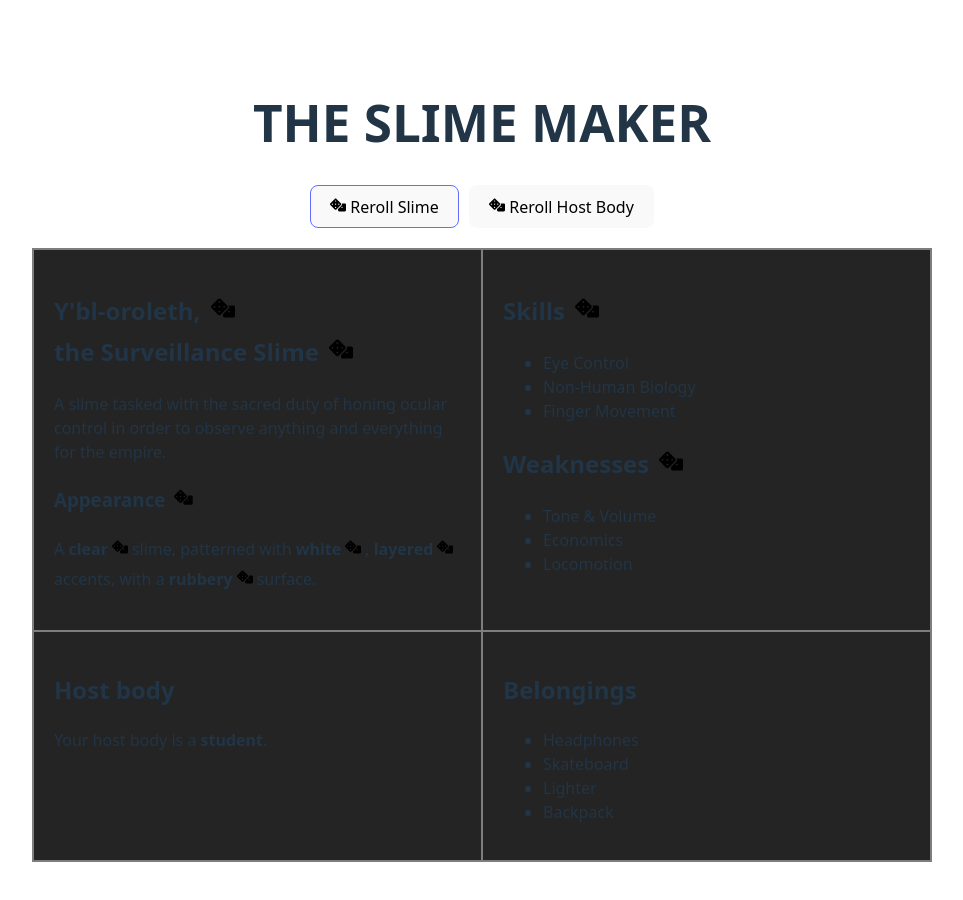
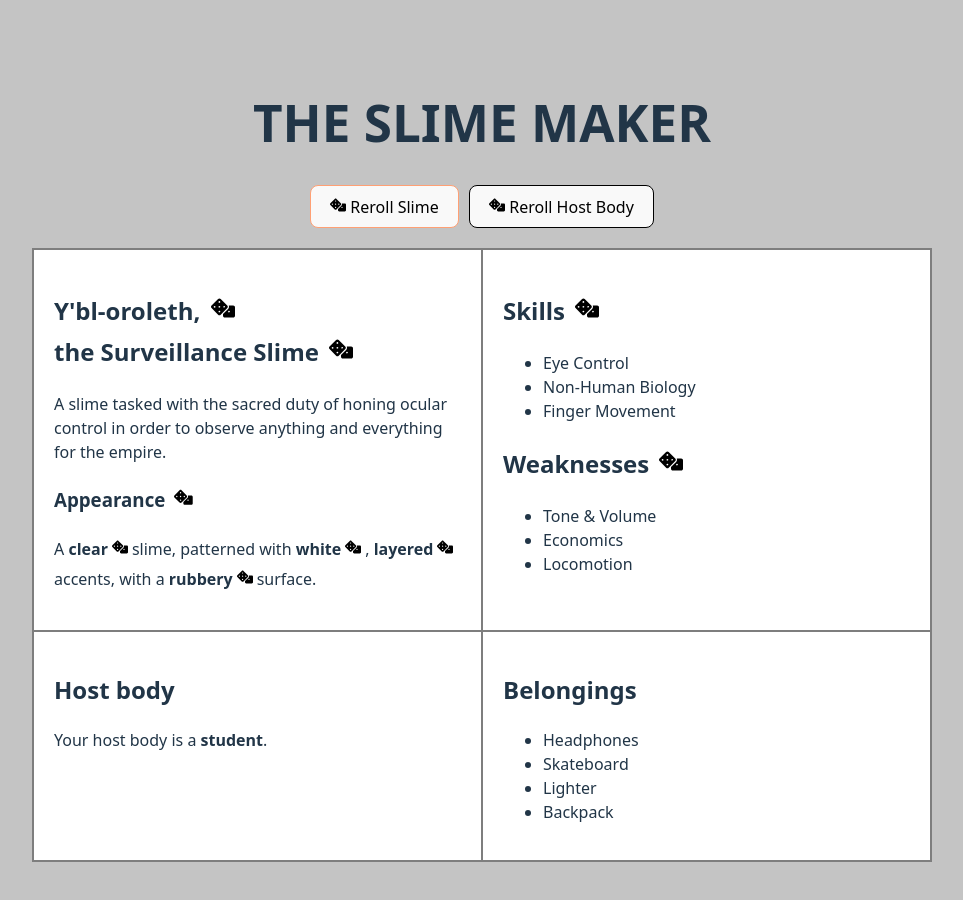
Before and after one commit to Wuggynaut/slime-maker, a React (Vite) app: page / in a window 1280 px wide. In both pictures the pointer is over the button "Reroll Slime". Shown: the top 900 px of the page, without its empty margins (158-1121 px from the left). Built offline with nearby package versions, Linux system fonts and the light colour scheme.

Commit message:
light mode

```diff
--- a/src/index.css
+++ b/src/index.css
@@ -67,7 +67,7 @@ h1 {
 
 button {
   border-radius: 8px;
-  border: 1px solid transparent;
+  border: 1px solid;
   padding: 0.6em 1.2em;
   font-size: 1em;
   font-weight: 500;
@@ -90,7 +90,7 @@ button {
 }
 
 button:hover {
-  border-color: #646cff;
+  border-color: #ffa074;
 }
 
 button:focus,
@@ -101,11 +101,15 @@ button:focus-visible {
 @media (prefers-color-scheme: light) {
   :root {
     color: #213547;
+    background-color: #c4c4c4;
+  }
+
+  .card {
     background-color: #ffffff;
   }
 
   a:hover {
-    color: #747bff;
+    color: #ffa074;
   }
 
   button {
```
